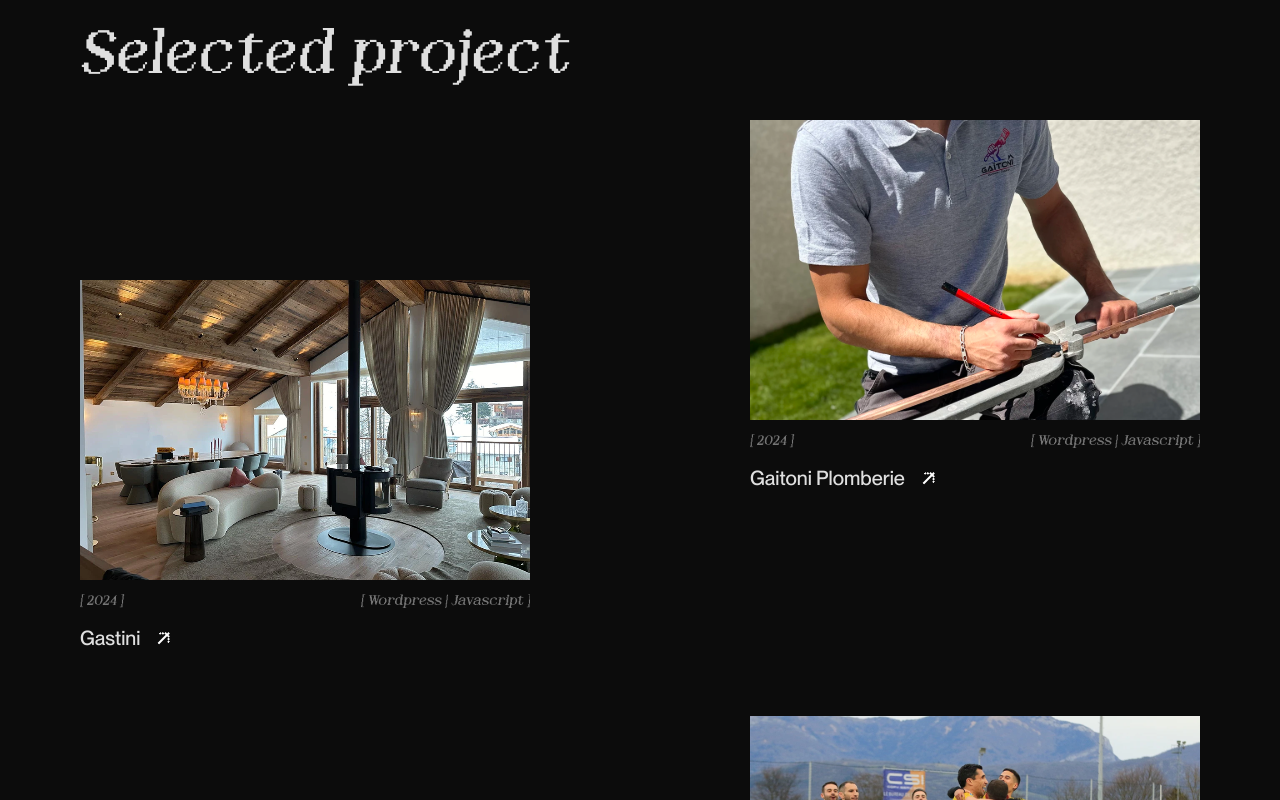
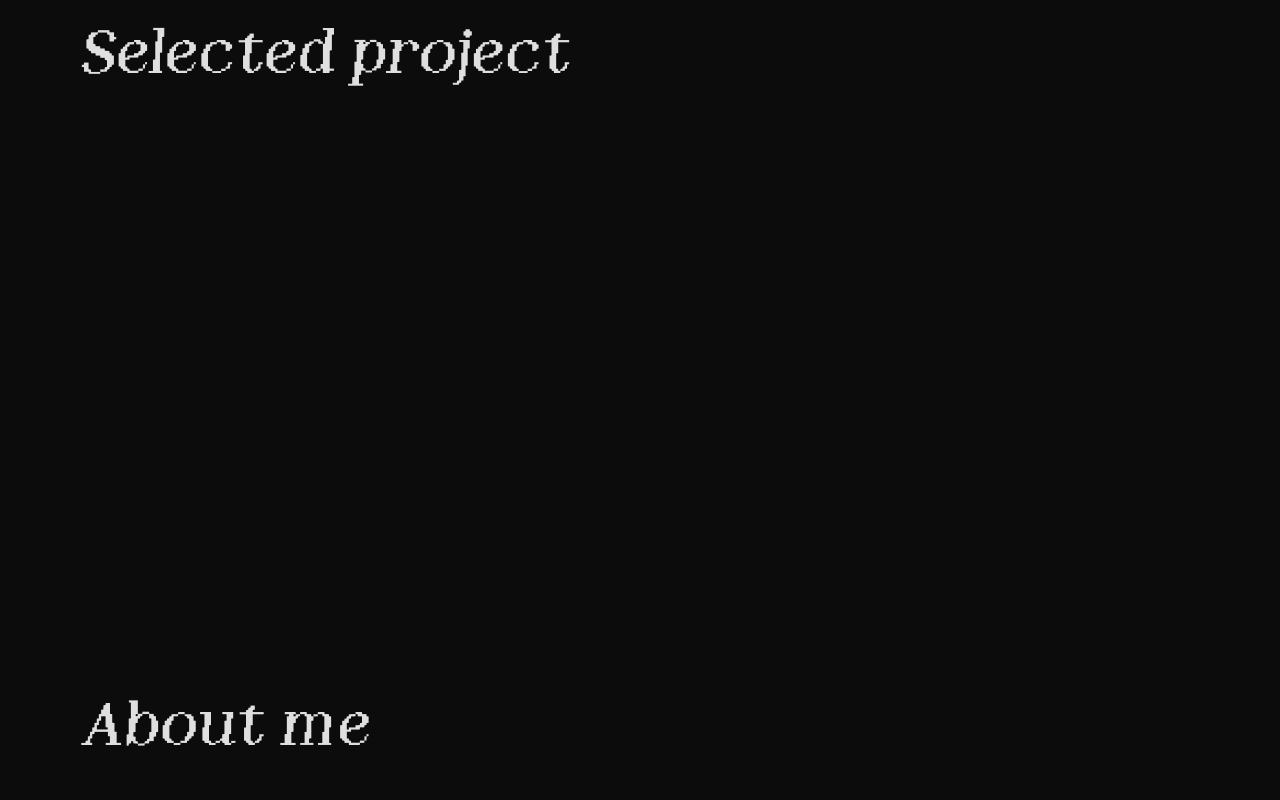
Before and after one commit to pommito/Portfolio-2024, a Next.js app: page / in a window 1280 px wide. Shown: the part 980-1780 px from the top of the page. Built offline with nearby package versions, Linux system fonts and the light colour scheme.

Commit message:
Integ(Home) : Svg filter animation is not rendering well on safari and mid/low devices, need to shift

```diff
--- a/src/app/page.tsx
+++ b/src/app/page.tsx
@@ -27,9 +27,9 @@ export default function Home() {
       <section className="flex flex-col min-h-screen py-20">
         <h3 className="font-dot text-3xl h-fit md:mt-32 mb-16 sm:mb-8 md:text-6xl">Selected project</h3>
         <div className="grid grid-cols-1 auto-rows-auto gap-12 md:gap-16 w-full sm:grid-cols-2">
-          {projects.map((project, index) => (
+          {/* {projects.map((project, index) => (
             <ProjectCard key={index} {...project} />
-          ))}
+          ))} */}
         </div>
       </section>
 
--- a/src/components/ImageTransition.tsx
+++ b/src/components/ImageTransition.tsx
@@ -43,7 +43,7 @@ export default function ImageTransition({ src, inView, id }: ImageTransitionType
         className="z-10 w-full h-full pointer-events-none"
         fill="none"
         preserveAspectRatio="xMidYMin slice"
-        viewBox={`0 0 100% 100%`}
+        viewBox={`0 0 300 300`}
         style={{ position: 'absolute', top: 0, left: 0 }}
       >
         <defs>
```
